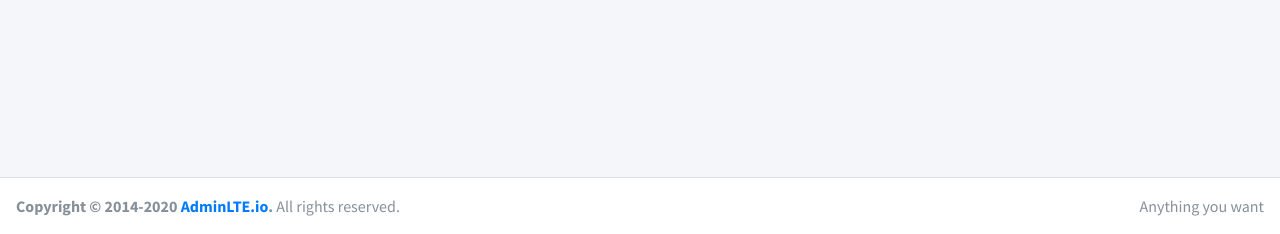
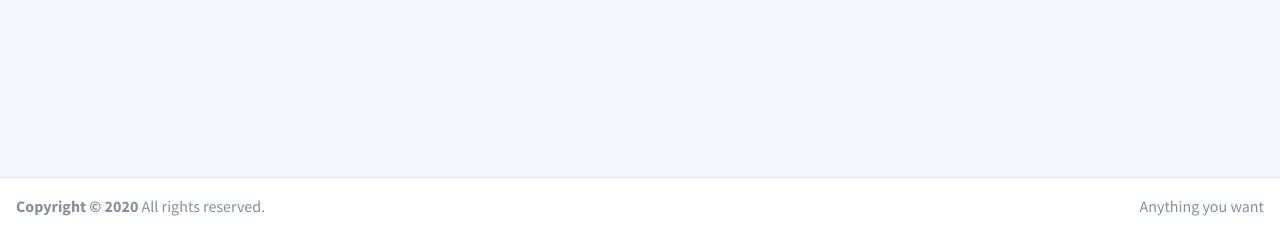
Before and after one commit to mazuraktaras/KWS, a Flask app: page /topnav in a window 1280 px wide. Shown: the part 566-800 px from the top of the page. Run offline with Flask 2, Linux system fonts and the light colour scheme; some libraries are stand-ins or nearby versions.

```diff
--- a/kwsapp/templates/top-nav.html
+++ b/kwsapp/templates/top-nav.html
@@ -17,7 +17,7 @@ scratch. This page gets rid of all links and provides the needed markup only.
     <!-- Theme style -->
     <link rel="stylesheet" href="{{ url_for('static', filename='AdminLTE/dist/css/adminlte.min.css') }}">
 </head>
-<body class="hold-transition layout-top-nav">
+<body class="hold-transition layout-top-nav layout-footer-fixed">
 <div class="wrapper">
 
     <!-- Navbar -->
@@ -273,13 +273,13 @@ scratch. This page gets rid of all links and provides the needed markup only.
     <!-- /.control-sidebar -->
 
     <!-- Main Footer -->
-    <footer class="main-footer">
+    <footer class="main-footer fixed">
         <!-- To the right -->
         <div class="float-right d-none d-sm-inline">
             Anything you want
         </div>
         <!-- Default to the left -->
-        <strong>Copyright &copy; 2014-2020 <a href="https://adminlte.io">AdminLTE.io</a>.</strong> All rights reserved.
+        <strong>Copyright &copy; 2020</strong> All rights reserved.
     </footer>
 </div>
 <!-- ./wrapper -->
```
